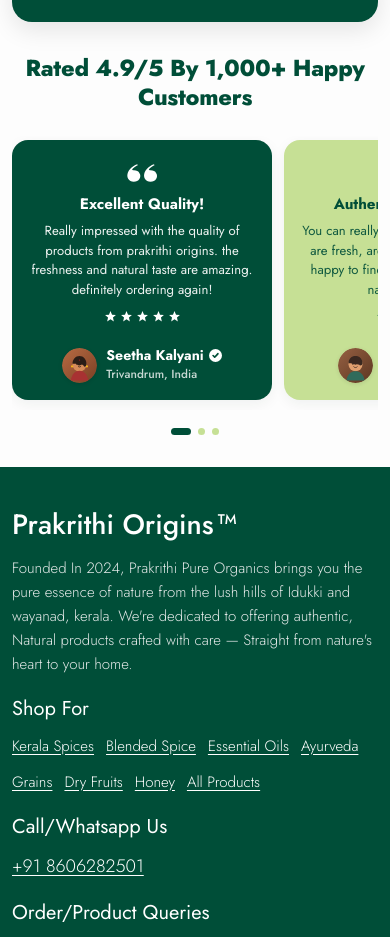
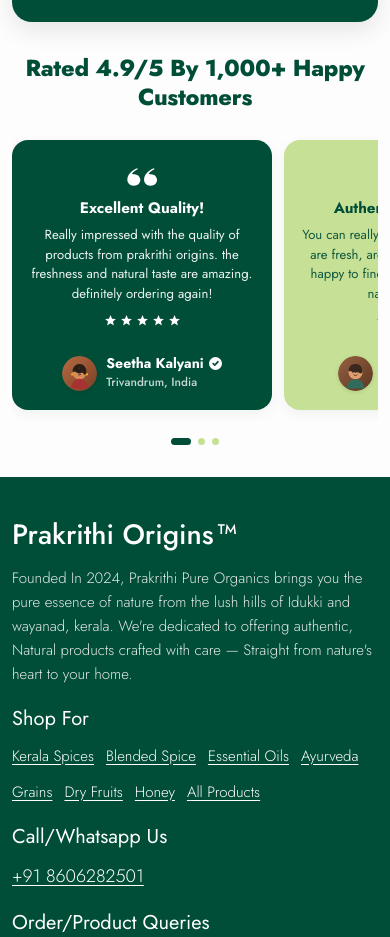
Before and after one commit to prakrithi2026/prakrithi, a React (Vite) app in the folder frondend/: page / in a window 390 px wide. Shown: the part 2608-3545 px from the top of the page. Built offline with nearby package versions, Linux system fonts and the light colour scheme; no server answers; a web font is replaced by a local one.

Commit message:
style(reviews): increase card padding in rating section

```diff
--- a/frondend/src/components/storefront/ReviewSection.css
+++ b/frondend/src/components/storefront/ReviewSection.css
@@ -82,9 +82,9 @@
   width: calc((100% - 64px) / 4.3);
   min-width: 0;
   max-width: calc((100% - 64px) / 4.3);
-  min-height: 280px;
+  min-height: 290px;
   border-radius: 18px;
-  padding: 22px 18px 18px 18px;
+  padding: 28px 22px 24px 22px;
   box-sizing: border-box;
   display: flex;
   flex-direction: column;
@@ -312,8 +312,8 @@
     width: calc((100% - 48px) / 3.35);
     min-width: 0;
     max-width: calc((100% - 48px) / 3.35);
-    min-height: 265px;
-    padding: 20px 16px 16px 16px;
+    min-height: 275px;
+    padding: 24px 20px 20px 20px;
   }
 }
 
@@ -323,8 +323,8 @@
     width: calc((100% - 16px) / 1.3);
     min-width: 220px;
     max-width: 300px;
-    min-height: 260px;
-    padding: 18px 16px 16px 16px;
+    min-height: 270px;
+    padding: 22px 18px 18px 18px;
     border-radius: 16px;
   }
 
```
